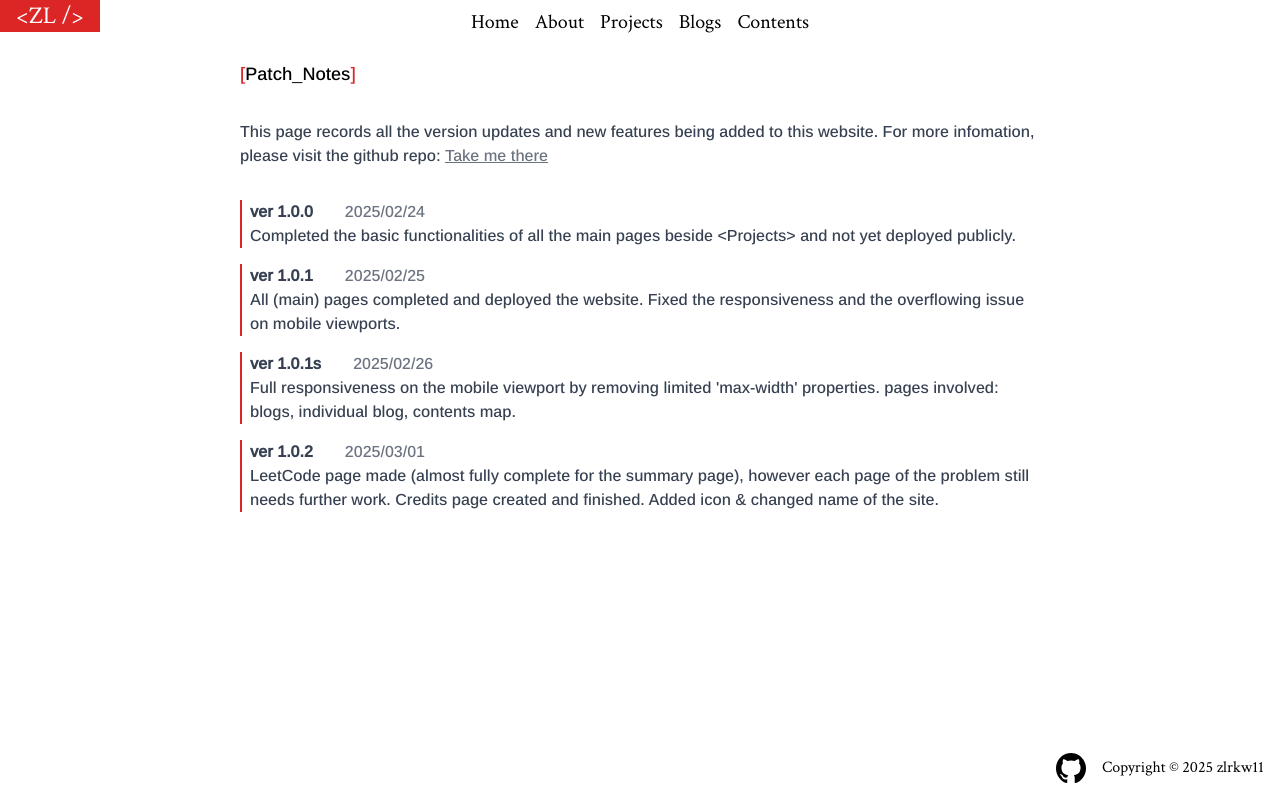
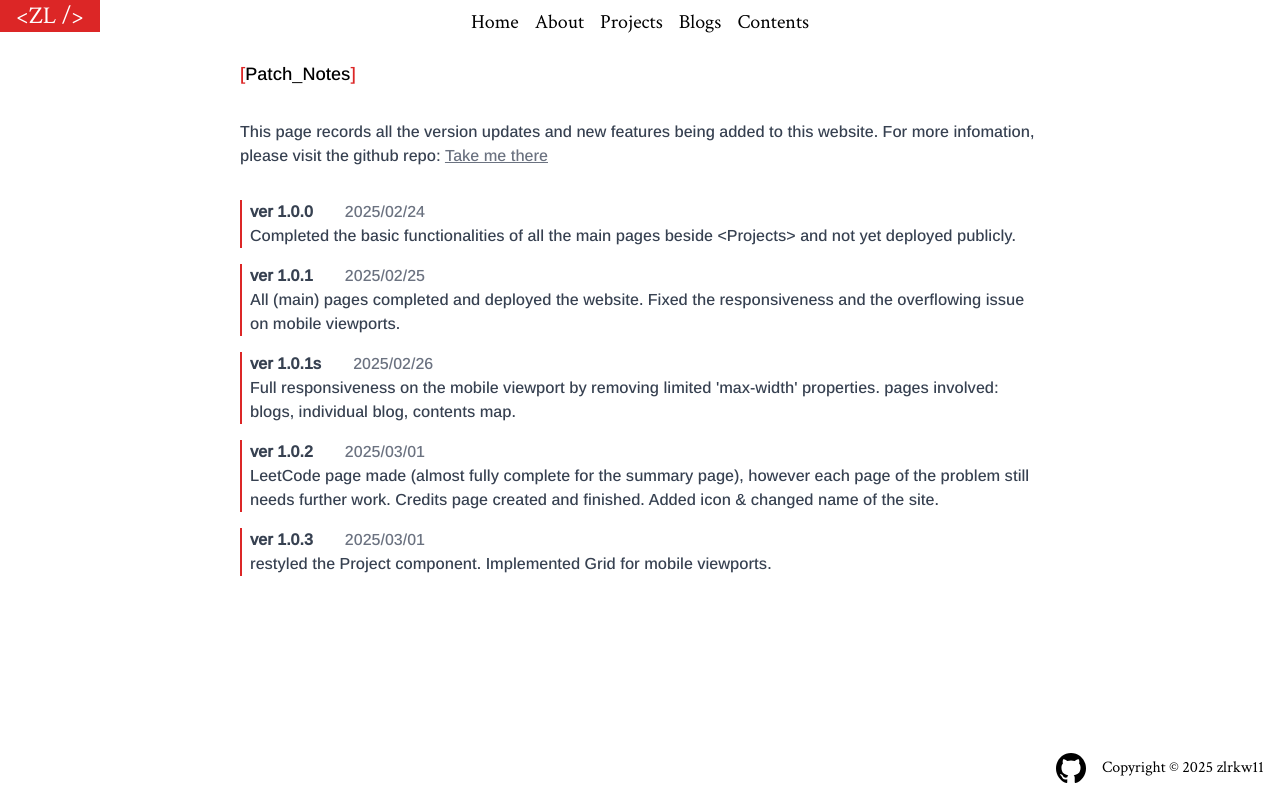
Before and after one commit to zlrkw11/zl-v2, a Next.js app: page /contents/patchnotes in a window 1280 px wide. Built offline with nearby package versions, Linux system fonts and the light colour scheme.

Commit message:
patch 1.0.3

```diff
--- a/app/contents/patchnotes/page.tsx
+++ b/app/contents/patchnotes/page.tsx
@@ -66,6 +66,11 @@ const PatchNotes = () => {
           des="LeetCode page made (almost fully complete for the summary page),
           however each page of the problem still needs further work. Credits page created and finished.
           Added icon & changed name of the site."
+        />{" "}
+        <Note
+          ver="1.0.3"
+          date="2025/03/01"
+          des="restyled the Project component. Implemented Grid for mobile viewports."
         />
       </ul>
     </div>
```
